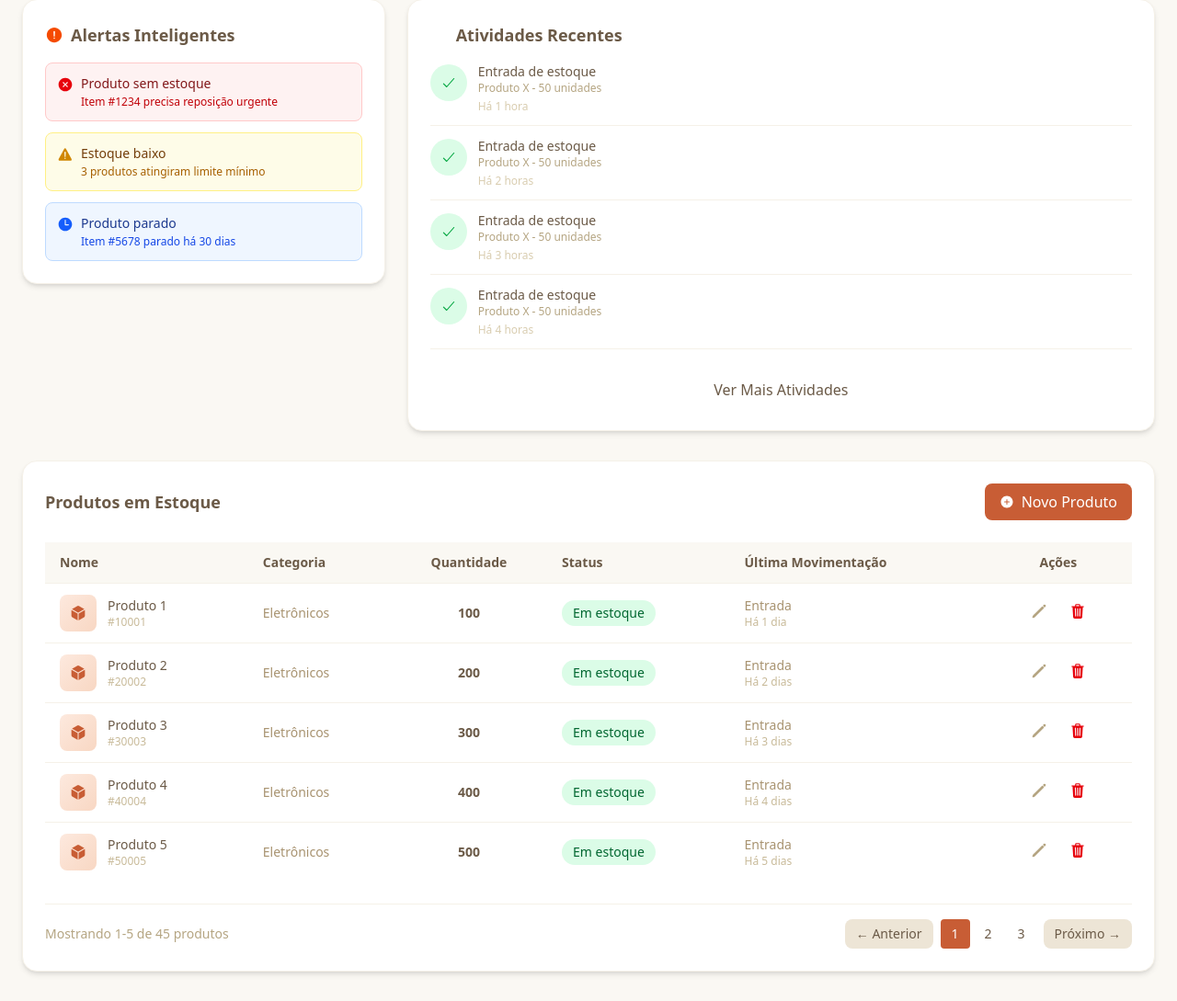
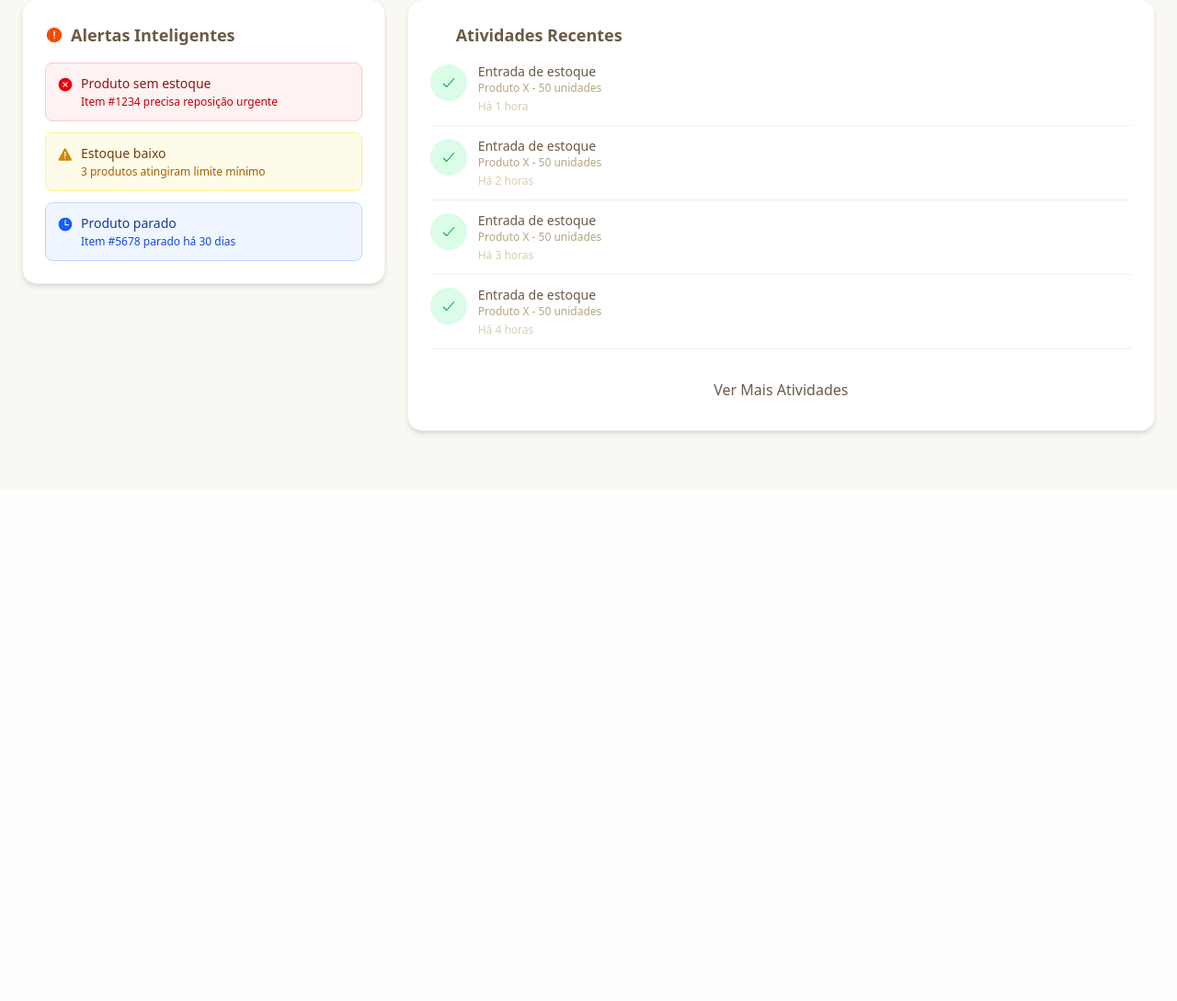
Before and after one commit to Joao-Valerio/Estoque, a Django app: page /painel/ in a window 1280 px wide. Shown: the part 856-1945 px from the top of the page at 92% size. After the commit the page ends 1332 px from the top, so only its background shows below. Run offline with Django 5.2, Linux system fonts and the light colour scheme; data comes from the database, SQL or seed files in the repository; both versions use the stored data as it was after the commit; style sheets or scripts are compiled from the project's sources; some libraries are stand-ins or nearby versions.

Commit message:
style: removendo tabela desnecessaria

```diff
--- a/website/templates/painel.html
+++ b/website/templates/painel.html
@@ -228,100 +228,6 @@
     </div>
 </div>
 
-<!-- Products Table -->
-<div class="card p-6">
-    <div class="flex items-center justify-between mb-6">
-        <h3 class="text-lg font-semibold text-sand-900">Produtos em Estoque</h3>
-        <a href="{% url 'create_produto' %}" class="btn-primary flex items-center gap-2">
-            <ion-icon name="add-circle"></ion-icon>
-            Novo Produto
-        </a>
-    </div>
-
-    <!-- Table -->
-    <div class="overflow-x-auto">
-        <table class="w-full text-sm">
-            <thead>
-                <tr class="table-head">
-                    <th class="px-4 py-3 text-left font-semibold">Nome</th>
-                    <th class="px-4 py-3 text-left font-semibold">Categoria</th>
-                    <th class="px-4 py-3 text-center font-semibold">Quantidade</th>
-                    <th class="px-4 py-3 text-left font-semibold">Status</th>
-                    <th class="px-4 py-3 text-left font-semibold">Última Movimentação</th>
-                    <th class="px-4 py-3 text-center font-semibold">Ações</th>
-                </tr>
-            </thead>
-            <tbody>
-                {% for i in "12345" %}
-                <tr class="table-row">
-                    <td class="px-4 py-3">
-                        <div class="flex items-center gap-3">
-                            <div class="h-10 w-10 rounded-lg bg-gradient-to-br from-stone-100 to-stone-200 flex items-center justify-center">
-                                <ion-icon name="cube" class="text-lg text-stone-600"></ion-icon>
-                            </div>
-                            <div>
-                                <p class="font-medium text-sand-900">Produto {{ i }}</p>
-                                <p class="text-xs text-sand-500">#{{ i }}000{{ i }}</p>
-                            </div>
-                        </div>
-                    </td>
-                    <td class="px-4 py-3">
-                        <span class="text-sand-700">Eletrônicos</span>
-                    </td>
-                    <td class="px-4 py-3 text-center">
-                        <span class="font-semibold text-sand-900">{{ i }}00</span>
-                    </td>
-                    <td class="px-4 py-3">
-                        {% if i == 1 %}
-                            <span class="badge badge-danger">Sem estoque</span>
-                        {% elif i == 2 %}
-                            <span class="badge badge-warning">Estoque baixo</span>
-                        {% else %}
-                            <span class="badge badge-success">Em estoque</span>
-                        {% endif %}
-                    </td>
-                    <td class="px-4 py-3">
-                        <div>
-                            <p class="text-sand-700">Entrada</p>
-                            <p class="text-xs text-sand-500">Há {{ i }} dia{{ i|pluralize }}</p>
-                        </div>
-                    </td>
-                    <td class="px-4 py-3 text-center">
-                        <div class="flex items-center justify-center gap-2">
-                            <button class="btn-icon group relative" title="Editar">
-                                <ion-icon name="pencil" class="text-lg text-sand-600"></ion-icon>
-                                <div class="absolute bottom-full mb-2 hidden group-hover:block bg-sand-900 text-white text-xs px-2 py-1 rounded whitespace-nowrap">
-                                    Editar
-                                </div>
-                            </button>
-                            <button class="btn-icon group relative" title="Deletar">
-                                <ion-icon name="trash" class="text-lg text-red-600"></ion-icon>
-                                <div class="absolute bottom-full mb-2 hidden group-hover:block bg-sand-900 text-white text-xs px-2 py-1 rounded whitespace-nowrap">
-                                    Deletar
-                                </div>
-                            </button>
-                        </div>
-                    </td>
-                </tr>
-                {% endfor %}
-            </tbody>
-        </table>
-    </div>
-
-    <!-- Pagination -->
-    <div class="flex items-center justify-between mt-6 pt-4 border-t border-sand-100">
-        <p class="text-sm text-sand-600">Mostrando <span class="font-medium">1-5</span> de <span class="font-medium">45</span> produtos</p>
-        <div class="flex items-center gap-2">
-            <button class="btn-secondary px-3 py-1.5 text-sm">← Anterior</button>
-            <div class="flex items-center gap-1">
-                <button class="h-8 w-8 rounded bg-stone-600 text-white text-sm font-medium">1</button>
-                <button class="h-8 w-8 rounded hover:bg-sand-100 text-sm">2</button>
-                <button class="h-8 w-8 rounded hover:bg-sand-100 text-sm">3</button>
-            </div>
-            <button class="btn-secondary px-3 py-1.5 text-sm">Próximo →</button>
-        </div>
-    </div>
-</div>
 
 <!-- Scripts for Charts -->
 <script>
```
Also changed, not shown: db.sqlite3.
